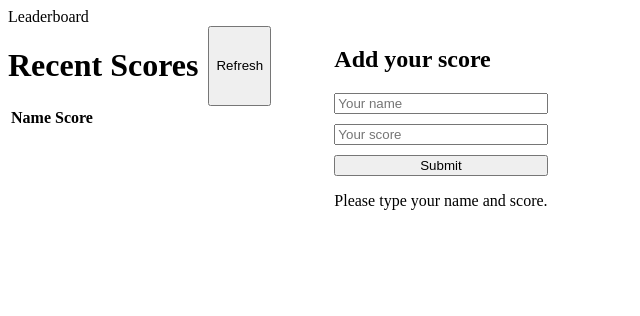
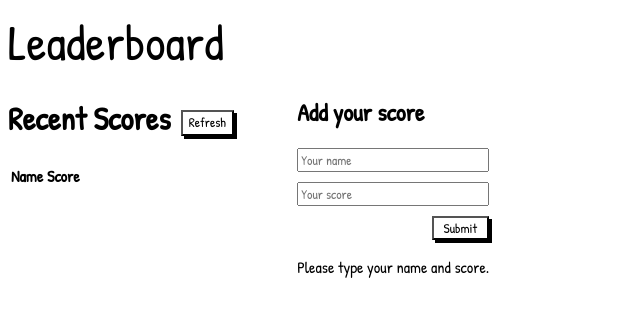
Before and after one commit to PedroH-Neves/leaderboard, a website built with webpack: page src/index.html in a window 1280 px wide. Shown: the whole page, without its empty margins (0-640 px from the left). Built offline with nearby package versions, Linux system fonts and the light colour scheme.

Commit message:
Add CSS styles

```diff
--- a/src/index.html
+++ b/src/index.html
@@ -3,6 +3,7 @@
 <head>
     <meta charset="UTF-8">
     <meta name="viewport" content="width=device-width, initial-scale=1.0">
+    <link href="https://fonts.googleapis.com/css2?family=Patrick+Hand&display=swap" rel="stylesheet">
     <title>Leaderboard</title>
 </head>
 <body>
--- a/src/style.css
+++ b/src/style.css
@@ -1,3 +1,7 @@
+* {
+  font-family: 'Patrick Hand', cursive;
+}
+
 .scores-div {
   display: flex;
   gap: 10px;
@@ -23,3 +27,26 @@
   flex-direction: column;
   gap: 10px;
 }
+
+#scoreSubmit {
+  box-shadow: 3px 3px black;
+  background-color: transparent;
+  width: 30%;
+  margin-left: 70%;
+}
+
+#refresh-btn {
+  display: flex;
+  box-shadow: 3px 3px black;
+  background-color: transparent;
+  height: 30%;
+  margin-top: 15%;
+}
+
+.logo {
+  font-size: 50px;
+}
+
+tr:nth-child(even) {
+  background-color: blueviolet;
+}
```
Also changed, not shown: dist/index.html, dist/main.js.
